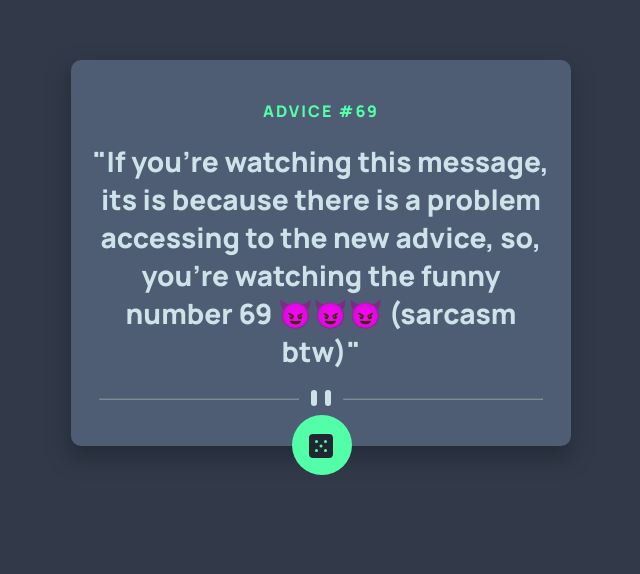
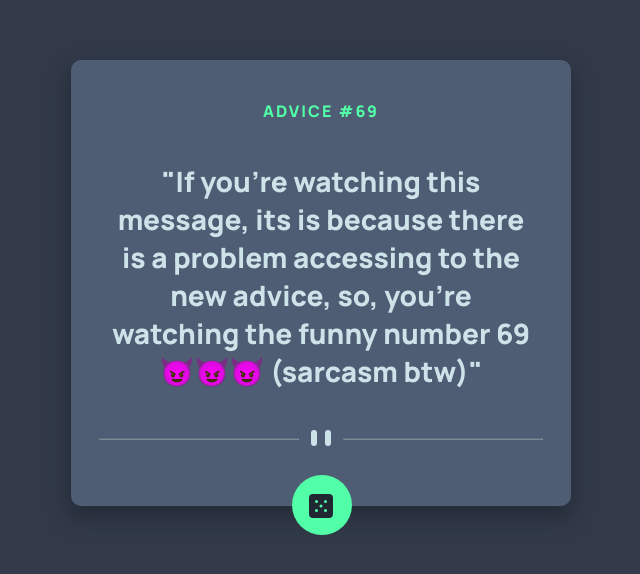
Before and after one commit to D3press3dd/advice-generator-app, a React (Vite) app: page / in a window 1280 px wide. Shown: the part 140-714 px from the top of the page, without its empty margins (319-959 px from the left). Built offline with nearby package versions, Linux system fonts and the light colour scheme; no server answers.

Commit message:
fixing sizes and updating the screenshot

```diff
--- a/src/components/Advice.jsx
+++ b/src/components/Advice.jsx
@@ -42,11 +42,11 @@ const Advice = () => {
 
   return (
     <div className="advice-card">
-      <p className="advice-id">Advice #{advice.id}</p>
+      <h1 className="advice-id">Advice #{advice.id}</h1>
       {loading ? (
         <Loading />
       ) : (
-        <h1 className="advice-content">"{advice.advice}"</h1>
+        <p className="advice-content">"{advice.advice}"</p>
       )}
       <div className="divider">
         <hr className="right" />
--- a/src/index.css
+++ b/src/index.css
@@ -58,7 +58,6 @@ main {
   display: flex;
   flex-direction: column;
   font-weight: 800;
-  justify-content: center;
   align-items: center;
   gap: 2rem;
   background: var(--grayish-blue);
@@ -83,6 +82,8 @@ main {
 
 .advice-content {
   font-size: 2.8rem;
+  padding: 2rem;
+  text-align: center;
 }
 
 .dice-container {
@@ -93,7 +94,7 @@ main {
 }
 
 .divider {
-  margin-bottom: 2rem;
+  margin-bottom: 4rem;
   position: relative;
 }
 
@@ -121,8 +122,8 @@ main {
   border-radius: 50%;
   background: var(--neon-green);
   position: absolute;
-  left: -17.1px;
-  bottom: -17.4px;
+  left: -17.2px;
+  bottom: -17.2px;
   z-index: -1;
   transition: all 0.5s;
 }
@@ -139,7 +140,7 @@ main {
 }
 
 .dice:hover {
-  transform: rotate(90deg);
+  transform: rotate(180deg);
 
   transition: all 1s;
 }
```
Also changed, not shown: screenshot.png.
